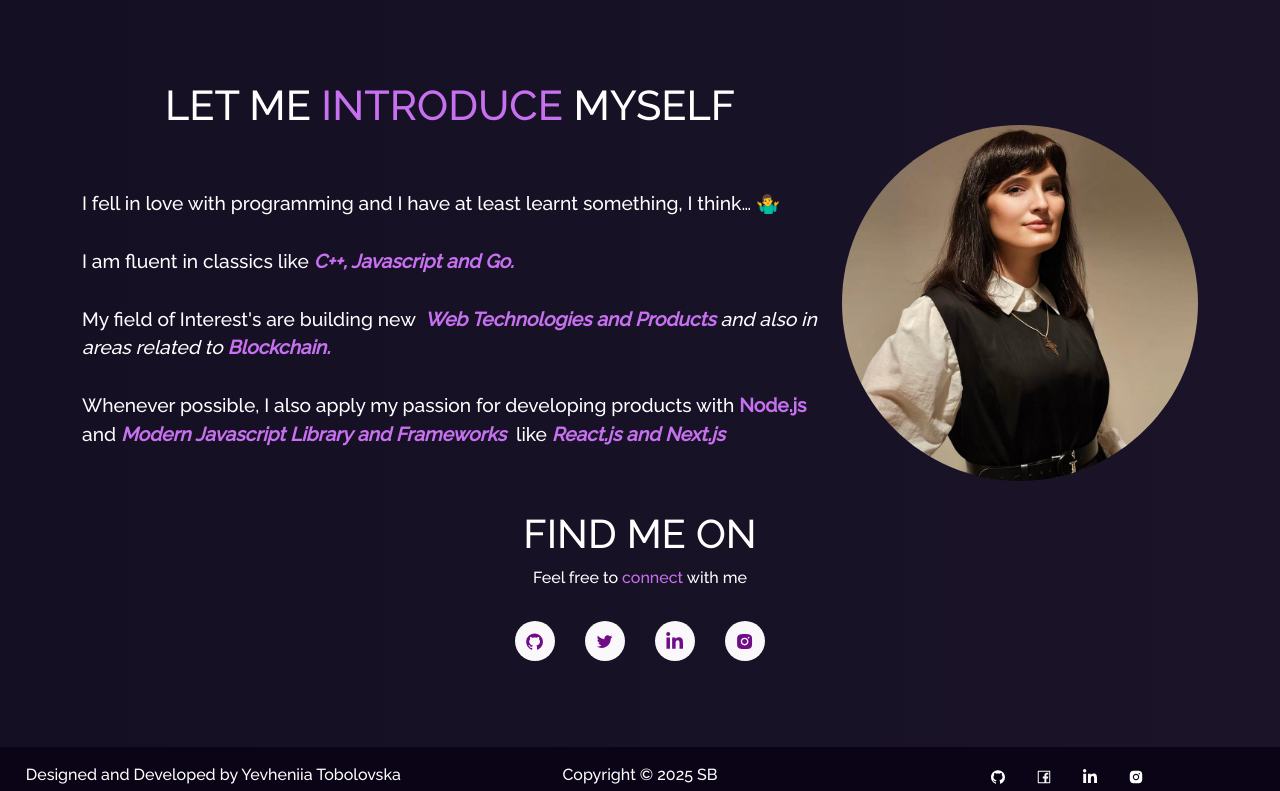
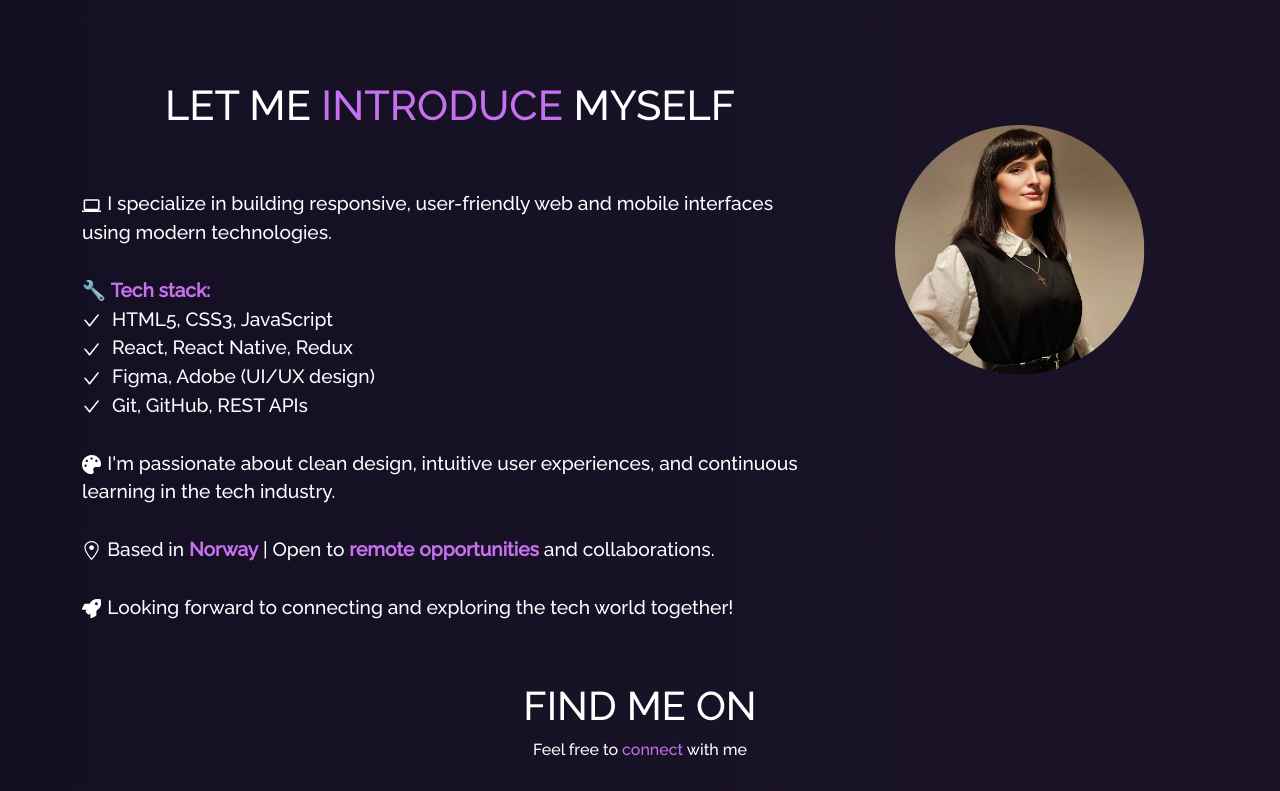
Before and after one commit to tobolovskaya/my-portfolio, a React (Create React App) app: page / in a window 1280 px wide. Shown: the part 740-1531 px from the top of the page. Built offline with nearby package versions, Linux system fonts and the light colour scheme.

Commit message:
about me

```diff
--- a/src/components/Home/Home2.js
+++ b/src/components/Home/Home2.js
@@ -2,6 +2,11 @@ import React from "react";
 import { Container, Row, Col } from "react-bootstrap";
 import myImg from "../../Assets/avatar.svg";
 import Tilt from "react-parallax-tilt";
+import { AiOutlineCheck } from "react-icons/ai";
+import { FaRocket, FaPalette } from "react-icons/fa";
+import { GoLocation } from "react-icons/go";
+import { MdComputer } from "react-icons/md";
+
 import {
   AiFillGithub,
   AiOutlineTwitter,
@@ -19,37 +24,31 @@ function Home2() {
               LET ME <span className="purple"> INTRODUCE </span> MYSELF
             </h1>
             <p className="home-about-body">
-              I fell in love with programming and I have at least learnt
-              something, I think… 🤷‍♂️
-              <br />
-              <br />I am fluent in classics like
-              <i>
-                <b className="purple"> C++, Javascript and Go. </b>
-              </i>
+              <MdComputer style={{ marginRight: "6px" }} />
+              I specialize in building responsive, user-friendly web and mobile interfaces using modern technologies.
               <br />
               <br />
-              My field of Interest's are building new &nbsp;
-              <i>
-                <b className="purple">Web Technologies and Products </b> and
-                also in areas related to{" "}
-                <b className="purple">
-                  Blockchain.
-                </b>
-              </i>
+              🔧 <b className="purple">Tech stack:</b>
+              <br />
+              <AiOutlineCheck style={{ marginRight: "6px" }} /> HTML5, CSS3, JavaScript
+              <br />
+              <AiOutlineCheck style={{ marginRight: "6px" }} /> React, React Native, Redux
+              <br />
+              <AiOutlineCheck style={{ marginRight: "6px" }} /> Figma, Adobe (UI/UX design)
+              <br />
+              <AiOutlineCheck style={{ marginRight: "6px" }} /> Git, GitHub, REST APIs
               <br />
               <br />
-              Whenever possible, I also apply my passion for developing products
-              with <b className="purple">Node.js</b> and
-              <i>
-                <b className="purple">
-                  {" "}
-                  Modern Javascript Library and Frameworks
-                </b>
-              </i>
-              &nbsp; like
-              <i>
-                <b className="purple"> React.js and Next.js</b>
-              </i>
+              <FaPalette style={{ marginRight: "6px" }} />
+              I'm passionate about clean design, intuitive user experiences, and continuous learning in the tech industry.
+              <br />
+              <br />
+              <GoLocation style={{ marginRight: "6px" }} />
+              Based in <b className="purple">Norway</b> | Open to <b className="purple">remote opportunities</b> and collaborations.
+              <br />
+              <br />
+              <FaRocket style={{ marginRight: "6px" }} />
+              Looking forward to connecting and exploring the tech world together!
             </p>
           </Col>
           <Col md={4} className="myAvtar">
```
Also changed, not shown: src/Assets/avatar.svg, 1 other file (tests, documents, lock files or other folders).
